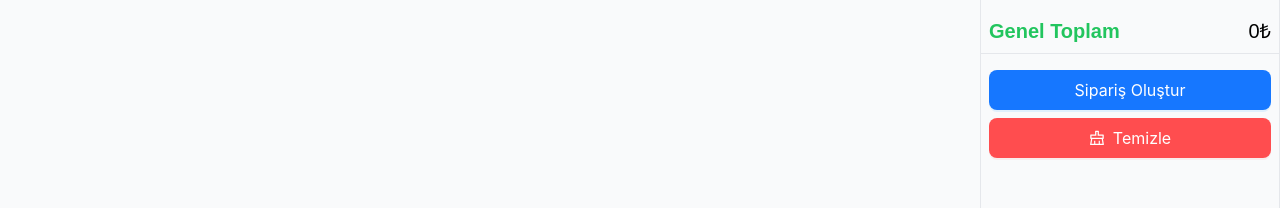
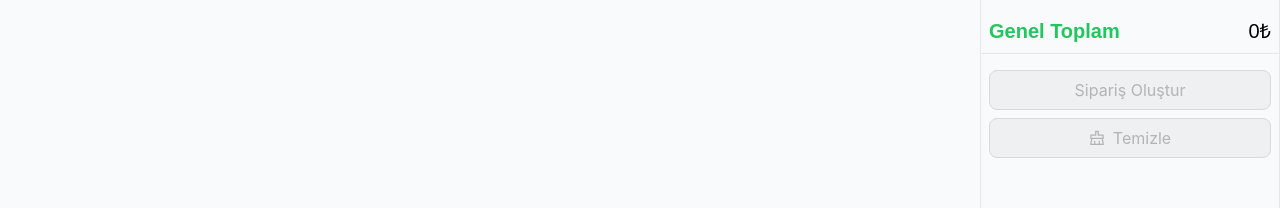
Before and after one commit to eminbasbayan/pos-application-udemy, a React (Create React App) app in the folder client/: page / in a window 1280 px wide. Shown: the part 618-826 px from the top of the page. Built offline with nearby package versions, Linux system fonts and the light colour scheme; no server answers.

Commit message:
sepet temizleme işlemi

```diff
--- a/client/src/components/cart/CartTotals.jsx
+++ b/client/src/components/cart/CartTotals.jsx
@@ -1,4 +1,4 @@
-import { Button } from "antd";
+import { Button, message } from "antd";
 import {
   ClearOutlined,
   PlusCircleOutlined,
@@ -6,7 +6,7 @@ import {
 } from "@ant-design/icons";
 import { useSelector } from "react-redux";
 import { useDispatch } from "react-redux";
-import { deleteCart, increase, decrease } from "../../redux/cartSlice";
+import { deleteCart, increase, decrease, reset } from "../../redux/cartSlice";
 
 const CartTotals = () => {
   const cart = useSelector((state) => state.cart);
@@ -26,7 +26,10 @@ const CartTotals = () => {
                     src={item.img}
                     alt=""
                     className="w-16 h-16 object-cover cursor-pointer"
-                    onClick={() => dispatch(deleteCart(item))}
+                    onClick={() => {
+                      dispatch(deleteCart(item));
+                      message.success("Ürün Sepetten Silindi.");
+                    }}
                   />
                   <div className="flex flex-col ml-2">
                     <b>{item.title}</b>
@@ -43,7 +46,9 @@ const CartTotals = () => {
                     icon={<PlusCircleOutlined />}
                     onClick={() => dispatch(increase(item))}
                   />
-                  <span className="font-bold w-6 inline-block text-center">{item.quantity}</span>
+                  <span className="font-bold w-6 inline-block text-center">
+                    {item.quantity}
+                  </span>
                   <Button
                     type="primary"
                     size="small"
@@ -53,6 +58,7 @@ const CartTotals = () => {
                       if (item.quantity === 1) {
                         if (window.confirm("Ürün Silinsin Mi?")) {
                           dispatch(decrease(item));
+                          message.success("Ürün Sepetten Silindi.");
                         }
                       }
                       if (item.quantity > 1) {
@@ -93,7 +99,12 @@ const CartTotals = () => {
           </div>
         </div>
         <div className="py-4 px-2">
-          <Button type="primary" size="large" className="w-full">
+          <Button
+            type="primary"
+            size="large"
+            className="w-full"
+            disabled={cart.cartItems.length === 0}
+          >
             Sipariş Oluştur
           </Button>
           <Button
@@ -102,6 +113,13 @@ const CartTotals = () => {
             className="w-full mt-2 flex items-center justify-center"
             icon={<ClearOutlined />}
             danger
+            disabled={cart.cartItems.length === 0}
+            onClick={() => {
+              if (window.confirm("Emin Misiniz?")) {
+                dispatch(reset());
+                message.success("Sepet Başarıyla Temizlendi.");
+              }
+            }}
           >
             Temizle
           </Button>
--- a/client/src/components/products/ProductItem.jsx
+++ b/client/src/components/products/ProductItem.jsx
@@ -1,11 +1,13 @@
 import { addProduct } from "../../redux/cartSlice";
 import { useDispatch } from "react-redux";
+import { message } from "antd";
 
 const ProductItem = ({ item }) => {
   const dispatch = useDispatch();
 
   const handleClick = () => {
     dispatch(addProduct({ ...item, quantity: 1 }));
+    message.success("Ürün Sepete Eklendi.")
   };
 
   return (
--- a/client/src/redux/cartSlice.js
+++ b/client/src/redux/cartSlice.js
@@ -18,7 +18,6 @@ const cartSlice = createSlice({
       } else {
         state.cartItems.push(action.payload);
       }
-
       state.total += action.payload.price;
     },
     deleteCart: (state, action) => {
@@ -38,7 +37,6 @@ const cartSlice = createSlice({
       const cartItem = state.cartItems.find(
         (item) => item._id === action.payload._id
       );
-
       cartItem.quantity -= 1;
       if (cartItem.quantity === 0) {
         state.cartItems = state.cartItems.filter(
@@ -47,8 +45,13 @@ const cartSlice = createSlice({
       }
       state.total -= cartItem.price;
     },
+    reset: (state) => {
+      state.cartItems = [];
+      state.total = 0;
+    },
   },
 });
 
-export const { addProduct, deleteCart, increase, decrease } = cartSlice.actions;
+export const { addProduct, deleteCart, increase, decrease, reset } =
+  cartSlice.actions;
 export default cartSlice.reducer;
```
